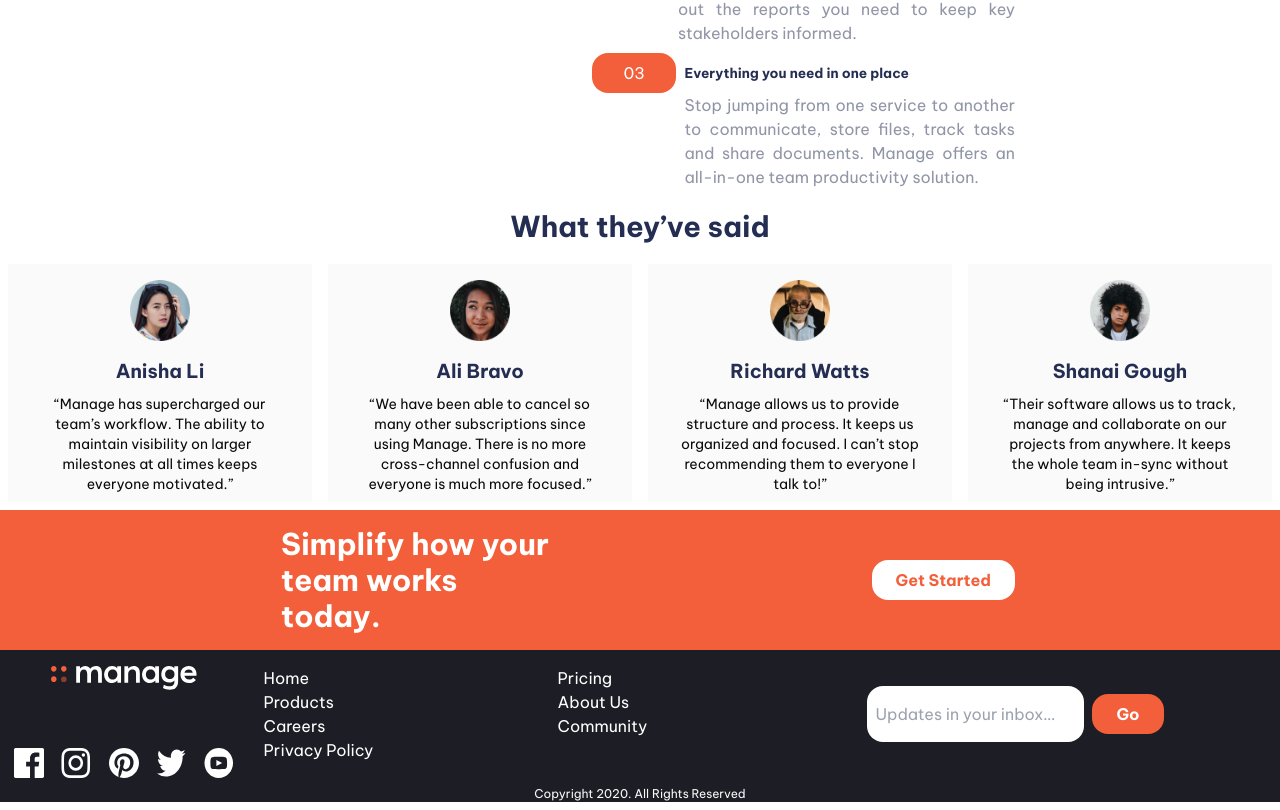
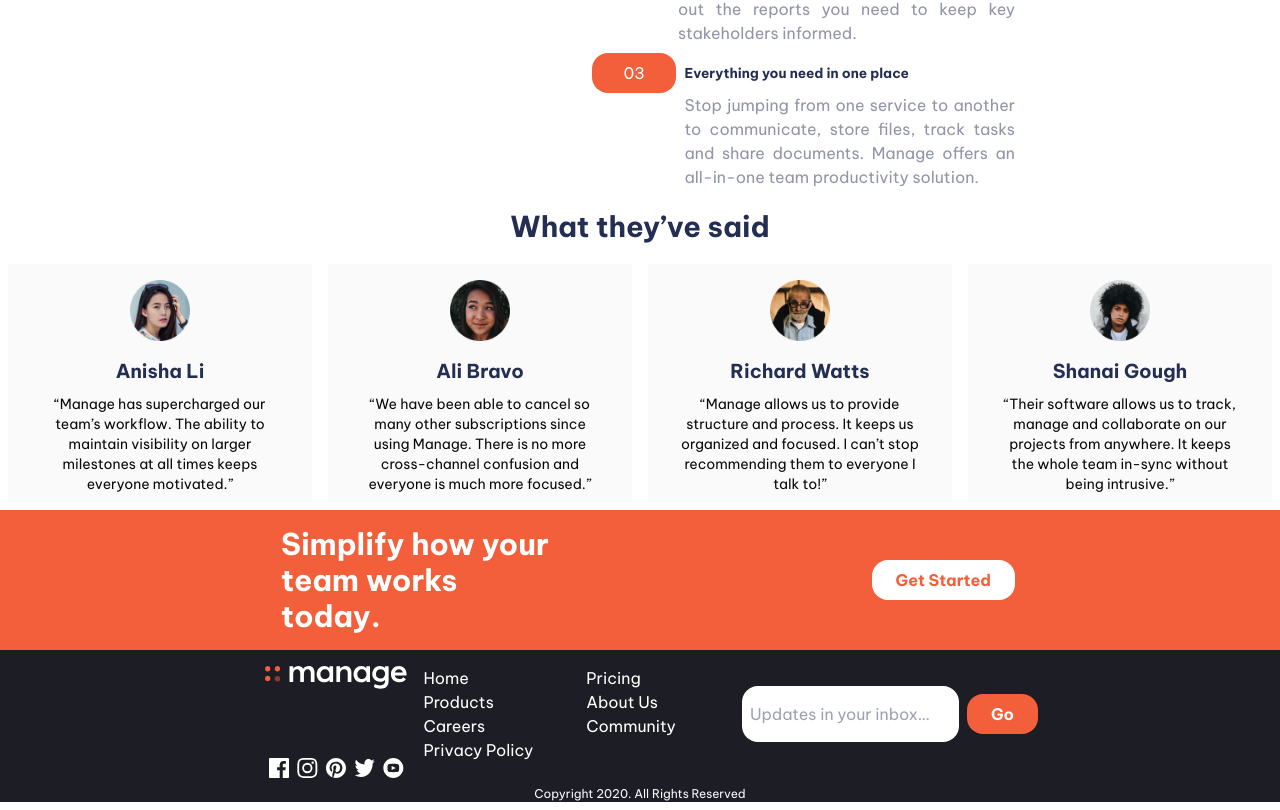
Before and after one commit to IZU29/manage-landing-page, a React (Vite) app: page / in a window 1280 px wide. Shown: the part 767-1577 px from the top of the page. Built offline with nearby package versions, Linux system fonts and the light colour scheme.

Commit message:
Changes have been made

```diff
--- a/src/App.jsx
+++ b/src/App.jsx
@@ -150,7 +150,8 @@ useEffect(() => {
         <button className="py-2 px-6 md:m-0 rounded-2xl my-2 m-auto bg-white shadow-[hsl(12,88%,59%)] text-[hsl(12,88%,59%)] self-center font-semibold">Get Started</button>
         </div>
       </div>
-      <div className="border-black bg-[hsl(233,12%,13%)] ">
+      <div className=" bg-[hsl(233,12%,13%)] ">
+        <div className="md:max-w-[750px] m-auto ">
         <div className="flex flex-col md:flex-row-reverse md:justify-evenly">
         <div className="flex w-4/5 md:w-2/6 m-auto  justify-between md:justify-center">
           <input type="text" name="" id="" placeholder='Updates in your inbox…' className="outline-none border-none p-2 rounded-2xl"/>
@@ -180,6 +181,7 @@ useEffect(() => {
         </div>
         <p className="text-[hsl(0,0%,98%)] text-center text-xs my-2">Copyright 2020. All Rights Reserved</p>
       </div>
+      </div>
     </div>
   )
 }
```
